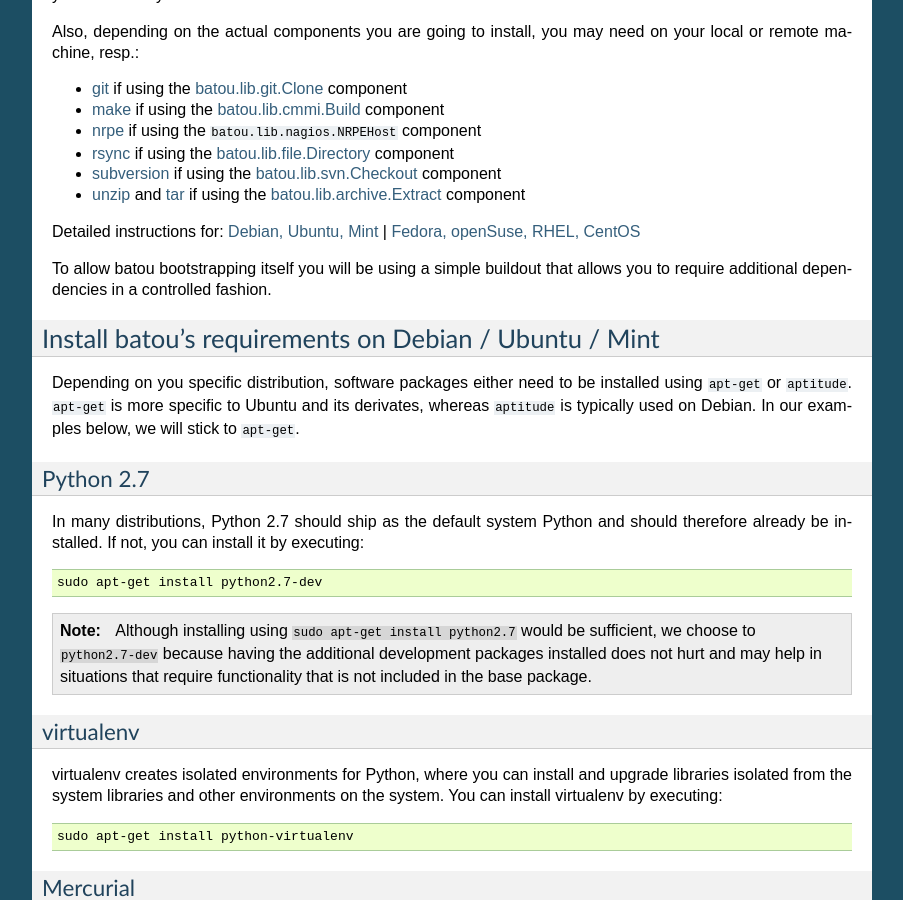
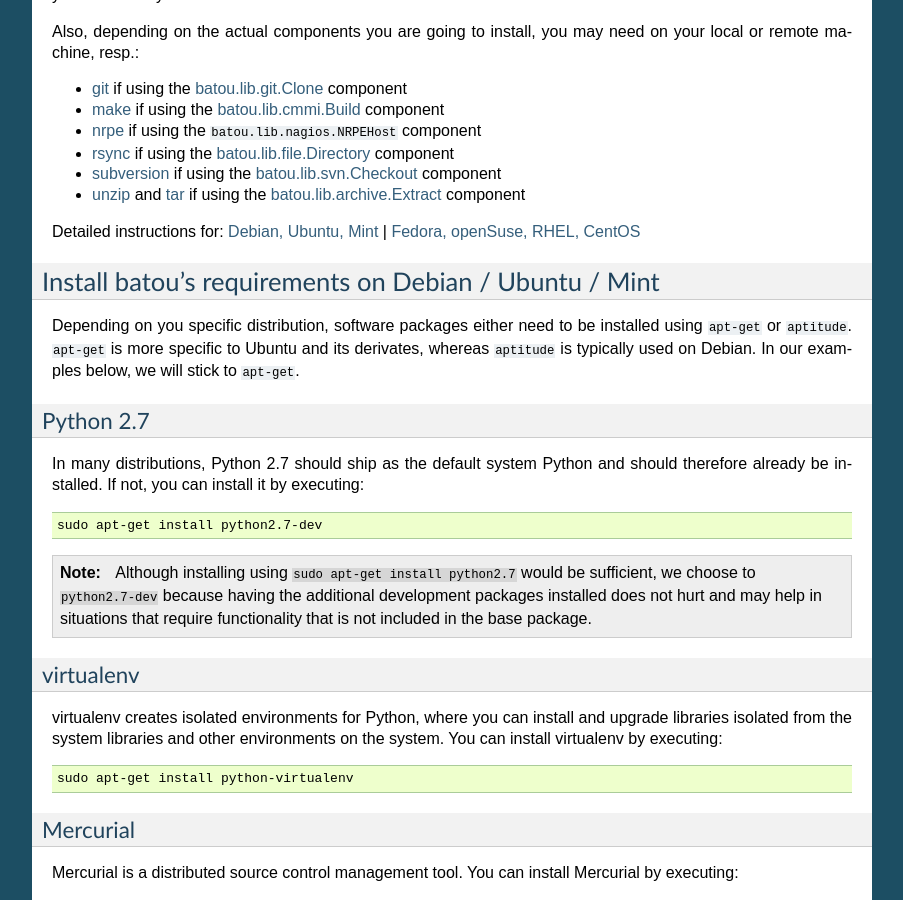
Before and after one commit to flyingcircusio/batou, a Sphinx documentation site: the page built from doc/source/installation.txt, in a window 1280 px wide and 900 px high, scrolled down 1352 px. Shown: the whole window, without its empty margins (198-1101 px from the left). Built offline with Sphinx 7.4.7, drawn with Linux system fonts in a browser that asks for light colours.

Commit message:
Remove obsolete doc sentence about buildout

```diff
--- a/doc/source/installation.txt
+++ b/doc/source/installation.txt
@@ -94,9 +94,6 @@
 Detailed instructions for: :ref:`Debian, Ubuntu, Mint <inst-deb>` |
 :ref:`Fedora, openSuse, RHEL, CentOS <inst-rpm>`
 
-To allow batou bootstrapping itself you will be using a simple buildout that
-allows you to require additional dependencies in a controlled fashion.
-
 .. _inst-deb:
 .. include:: installation-deb.txt
 .. _inst-rpm:
```
